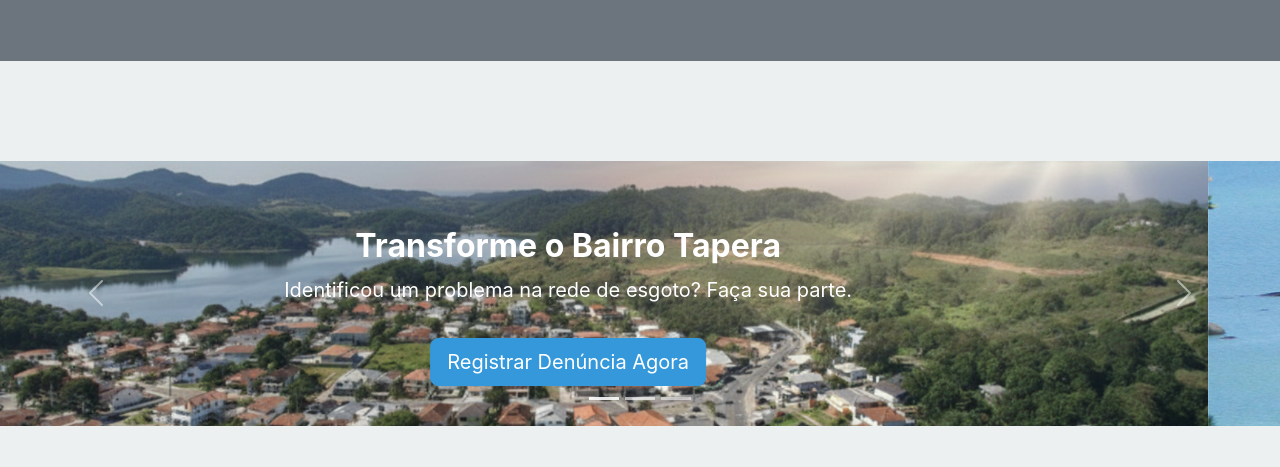
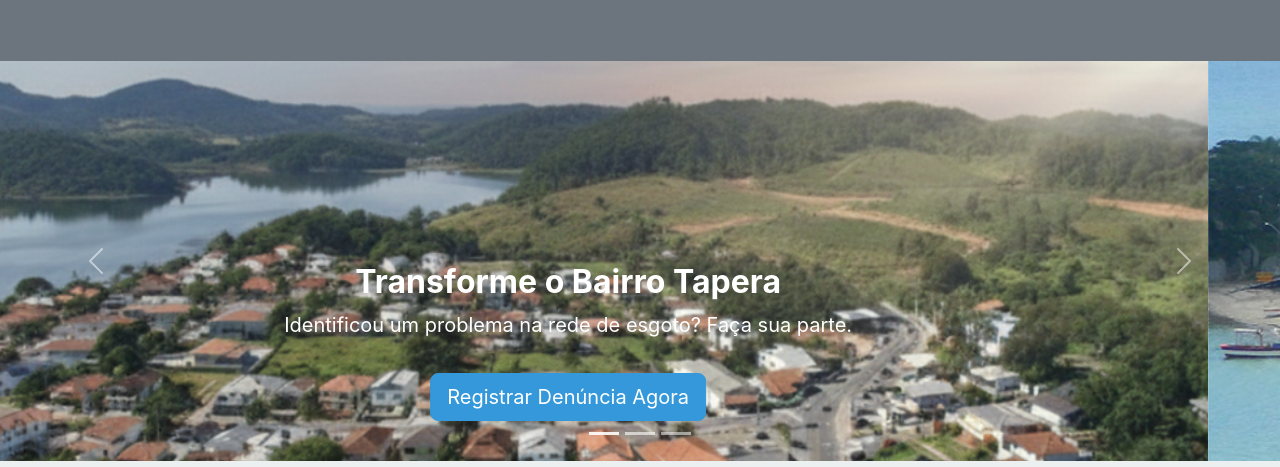
Before and after one commit to naivepage13/ProjetoTapera, a plain HTML site: page index.html in a window 1280 px wide. Shown: the part 187-654 px from the top of the page. Drawn offline with nearby package versions, Linux system fonts and the light colour scheme.

Commit message:
Foi retirado o espaçamento entre a faixa cinza escrito { Projeto Sustentabilidade Tapera } e as imagens do banner, a alteração foi feita na linha 47 do Index.html retirando o [ style= margin-top: 100px; ], além disso a altura das imagens do carrossel foi definido para 400px na linha 119 do style.css.

```diff
--- a/index.html
+++ b/index.html
@@ -44,7 +44,7 @@
 </header>
 
     <!-- Container Inicial -->
-    <div id="carouselExampleCaptions" class="carousel slide" data-bs-ride="carousel" style="margin-top: 100px;">
+    <div id="carouselExampleCaptions" class="carousel slide" data-bs-ride="carousel">
         <div class="carousel-indicators">
             <button type="button" data-bs-target="#carouselExampleCaptions" data-bs-slide-to="0" class="active" aria-current="true" aria-label="Slide 1"></button>
             <button type="button" data-bs-target="#carouselExampleCaptions" data-bs-slide-to="1" aria-label="Slide 2"></button>
--- a/style.css
+++ b/style.css
@@ -116,6 +116,12 @@ footer {
     margin-top: 20px;
 }
 
+/* Ajuste o valor '500px' para a altura que ficar melhor no seu layout */
+.carousel-inner img {
+    height: 400px; /* ou use 'vh' para altura relativa à tela, ex: 60vh */
+    object-fit: cover;
+}
+
 /* ----------------------------------------------------- */
 /* RESPONSIVIDADE */
 /* ----------------------------------------------------- */
```
